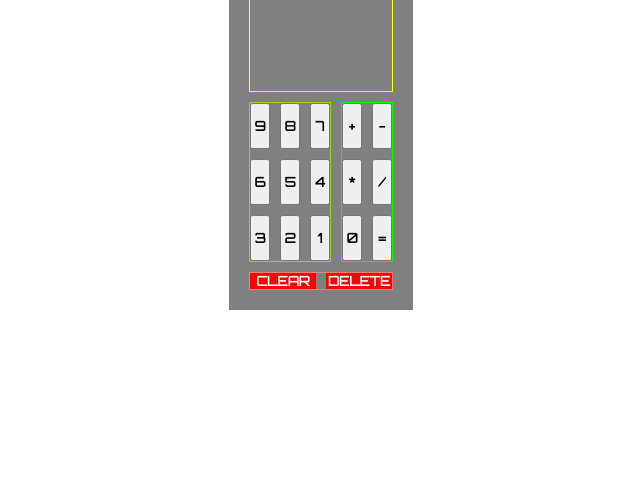
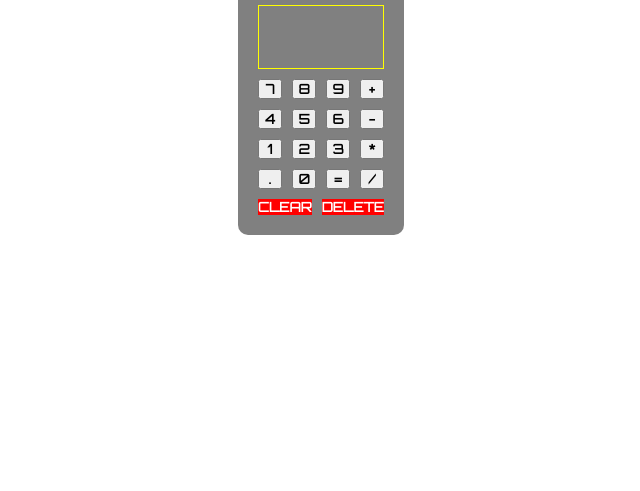
Before and after one commit to gilgameshhhhy/calculator, a plain HTML site: page index.html in a window 1280 px wide. Shown: the part 309-800 px from the top of the page, without its empty margins (319-959 px from the left). Drawn offline with Linux system fonts and the light colour scheme.

Commit message:
Rewrite the buttons in HTML and CSS

```diff
--- a/index.html
+++ b/index.html
@@ -17,25 +17,22 @@
 
     </div>
     <div class="button-container">
-      <div class="number-container">
+      <button class="number">7</button>
+      <button class="number">8</button>
       <button class="number">9</button>
-        <button class="number">8</button>
-        <button class="number">7</button>
+      <button class="operator">+</button>
+      <button class="number">4</button>
+      <button class="number">5</button>
       <button class="number">6</button>
-        <button class="number">5</button>
-        <button class="number">4</button>
+      <button class="operator">-</button>
+      <button class="number">1</button>
+      <button class="number">2</button>
       <button class="number">3</button>
-        <button class="number">2</button>
-        <button class="number">1</button>
-      </div>
-      <div class="operator-container">
-        <button class="operator">+</button>
-        <button class="operator">-</button>
       <button class="operator">*</button>
-        <button class="operator">/</button>
+      <button class="number">.</button>
       <button class="number">0</button>
       <button class="operator">=</button>
-      </div>
+      <button class="operator">/</button>
     </div>
     <div class="modifier-container">
       <button class="operator">CLEAR</button>
--- a/styles.css
+++ b/styles.css
@@ -28,18 +28,20 @@ body {
   flex-direction: column;
   background-color: gray;
   padding: 20px;
-  height: 50vh;
   gap: 10px;
+  border-radius: 10px;
 }
 
 .screen-container {
-  flex: 1;
+
+  height: 4em;
   font-family: 'Advanced Pixel LCD-7';
   border: 1px solid yellow;
 }
 
 .button-container {
-  display: flex;
+  display: grid;
+  grid-template-columns: repeat(4, 1fr);
   flex: 1;
   gap: 10px;
 }
@@ -47,32 +49,17 @@ body {
 button {
   font-family: 'Orbitron';
   font-weight: bold;
-  width: 20px;
   cursor: pointer;
-}
-
-.number-container {
-  display: grid;
-  grid-template-columns: repeat(3, 1fr);
-  border: 1px solid yellowgreen;
-  gap: 10px;
-}
-
-.operator-container {
-  display: grid;
-  grid-template-columns: repeat(2, 1fr);
-  gap: 10px;
-  border: 1px solid lime;
 }
 
 .modifier-container {
   display: flex;
+  justify-content: center;
   gap: 10px;
-  border: 1px solid lightcoral
 }
 
 .modifier-container > button {
-  width: 100%;
+  flex: 1;
   background: red;
   color: white;
   border: 0;
```
Lines whose indentation alone changed are shown as unchanged.
